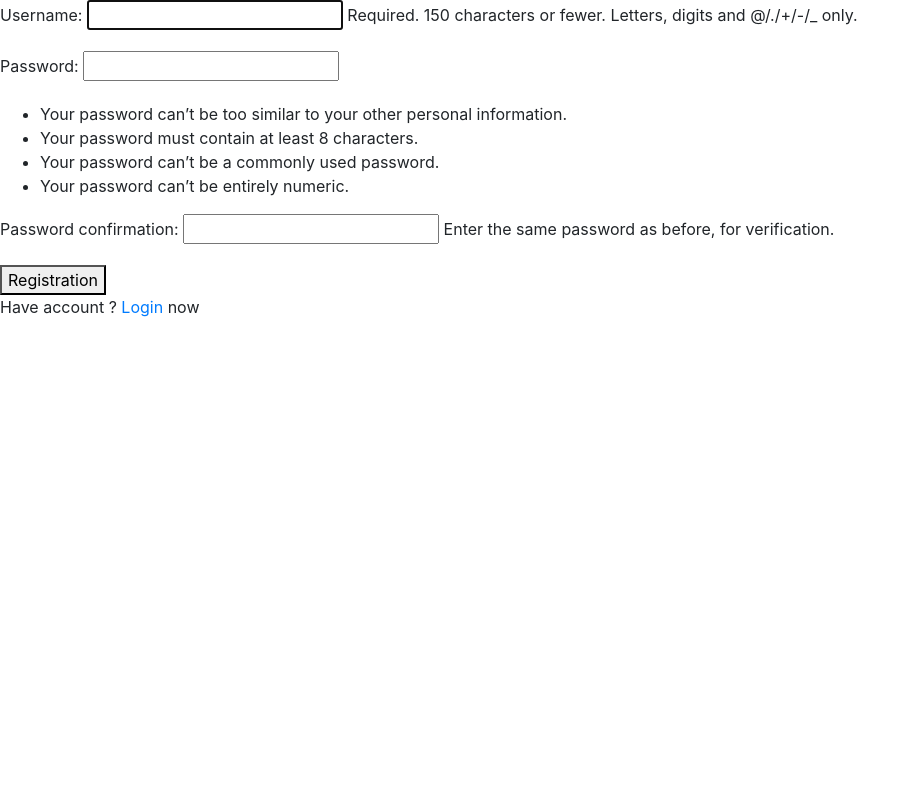
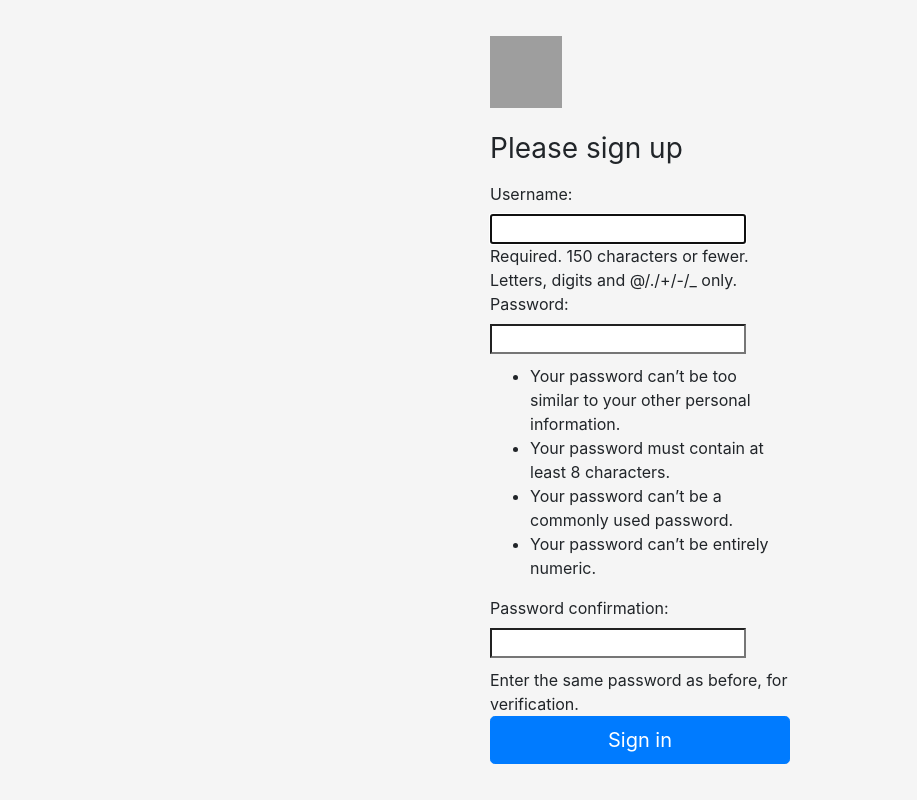
Before and after one commit to DiZiNnEs/schedule-maker, a Django app: page /auth/registration/ in a window 1280 px wide. Shown: the whole page, without its empty margins (0-917 px from the left). Run offline with Django 3.2, Linux system fonts and the light colour scheme; some libraries are stand-ins or nearby versions; grey boxes are pictures that could not be loaded.

Commit message:
refactor(templates/auth): Add beautiful bootstrap class

```diff
--- a/templates/authentication/login.html
+++ b/templates/authentication/login.html
@@ -24,6 +24,5 @@
             </label>
         </div>
         <button class="btn btn-lg btn-primary btn-block" type="submit">Sign in</button>
-        <p class="mt-5 mb-3 text-muted">© 2017-2018</p>
     </form>
 {% endblock %}
--- a/templates/authentication/registration.html
+++ b/templates/authentication/registration.html
@@ -4,12 +4,20 @@
     <title>Registration page</title>
 {% endblock %}
 
+{% block css %}
+    {% load static %}
+    <link rel="stylesheet" href="{% static 'css/signin.css' %}">
+{% endblock %}
+
 {% block body %}
-    <form method="POST">
+    <form class="form-signin" disabled method="POST">
         {% csrf_token %}
-        {{ form.as_p }}
-        <button type="submit">Registration</button>
+        <img class="mb-4" src="https://getbootstrap.com/docs/4.0/assets/brand/bootstrap-solid.svg" alt="" width="72"
+             height="72">
+        <h1 class="h3 mb-3 font-weight-normal">Please sign up</h1>
+        <label for="inputLogin" class="sr-only">Login address</label>
+        <label for="inputPassword" class="sr-only">Password</label>
+        {{ form }}
+        <button class="btn btn-lg btn-primary btn-block" type="submit">Sign in</button>
     </form>
-
-    <p>Have account ? <a href="{% url 'login' %}">Login</a> now</p>
 {% endblock %}
```
